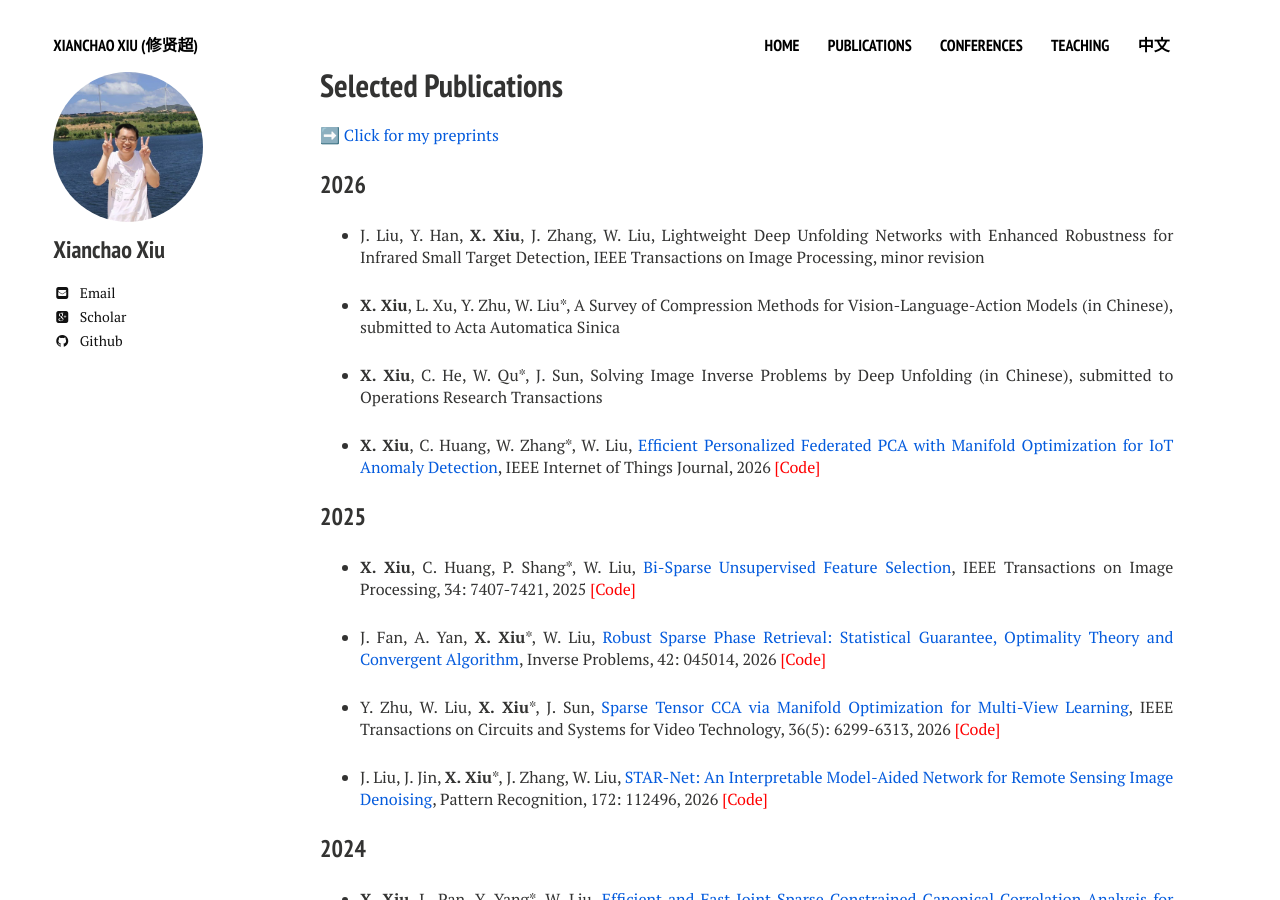
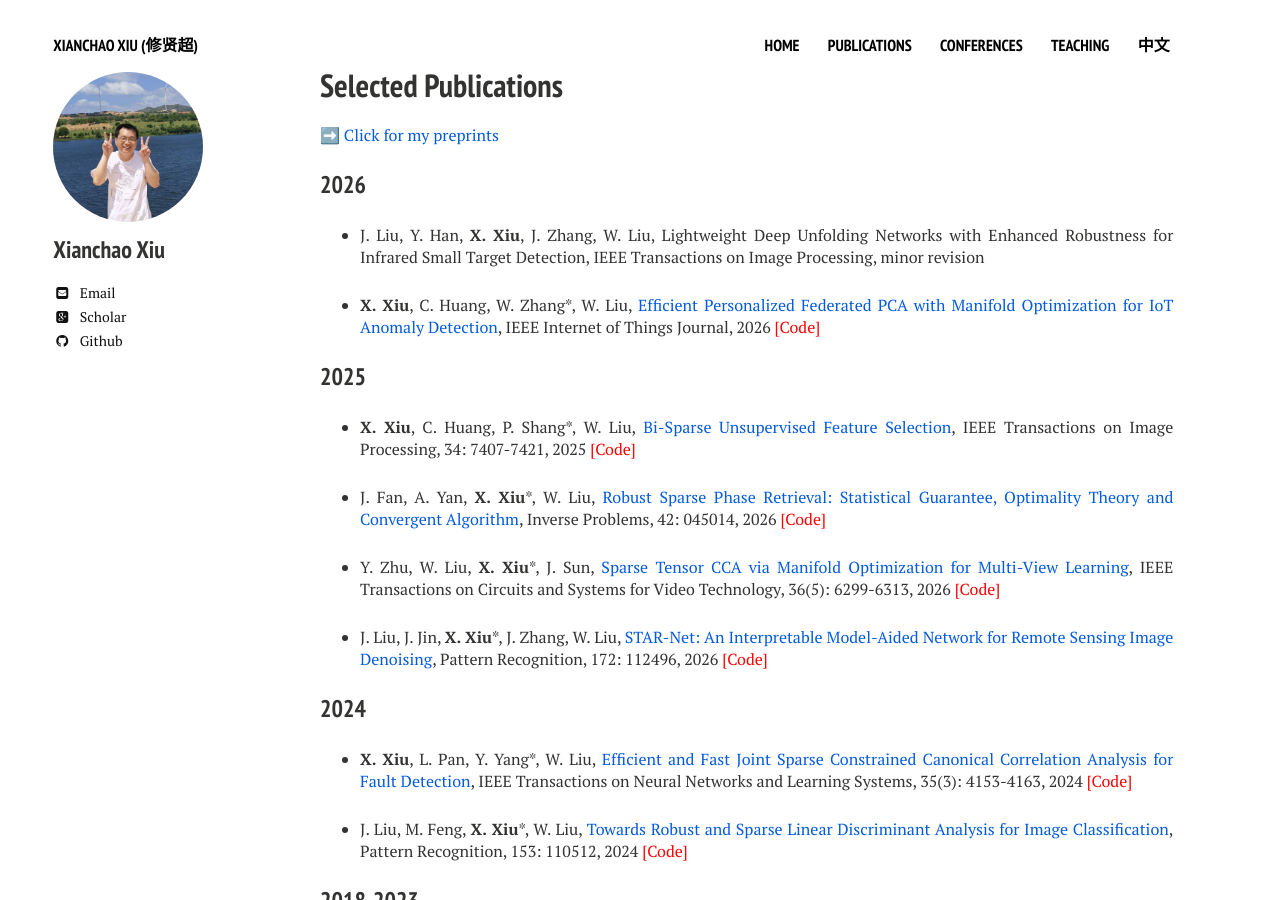
Before and after one commit to xianchaoxiu/xianchaoxiu.github.io, a Jekyll site: the page built from publications/index.md, in a window 1280 px wide and 900 px high. Built offline with Jekyll 4.4.1, drawn with Linux system fonts in a browser that asks for light colours; nearby versions of some CDN libraries.

Commit message:
Update index.md

```diff
--- a/publications/index.md
+++ b/publications/index.md
@@ -13,10 +13,6 @@ share: false
 ### 2026
 
 * J. Liu, Y. Han, <b>X. Xiu</b>, J. Zhang, W. Liu, Lightweight Deep Unfolding Networks with Enhanced Robustness for Infrared Small Target Detection, IEEE Transactions on Image Processing, minor revision
-
-* <b>X. Xiu</b>, L. Xu, Y. Zhu, W. Liu*, A Survey of Compression Methods for Vision-Language-Action Models (in Chinese), submitted to Acta Automatica Sinica
-
-* <b>X. Xiu</b>, C. He, W. Qu*, J. Sun, Solving Image Inverse Problems by Deep Unfolding (in Chinese), submitted to Operations Research Transactions
 
 * <b>X. Xiu</b>, C. Huang, W. Zhang*, W. Liu, <a href="https://doi.org/10.1109/JIOT.2026.3701337" class="textlink" target="_blank">Efficient Personalized Federated PCA with Manifold Optimization for IoT Anomaly Detection</a>, IEEE Internet of Things Journal, 2026 <a href="https://github.com/xianchaoxiu/FedEP" class="textlink" target="_blank" style="color: red;">[Code]</a>
 
```
